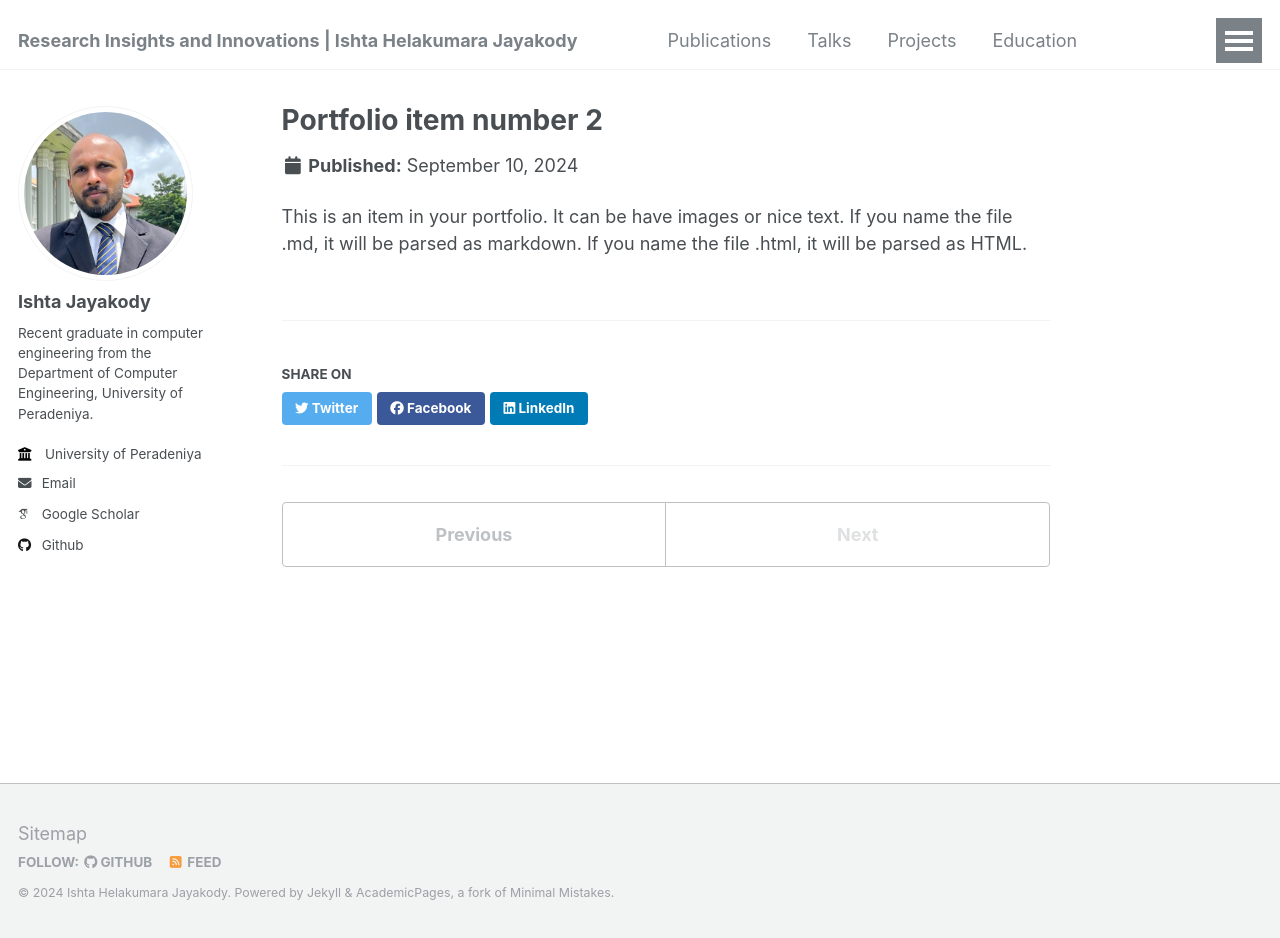
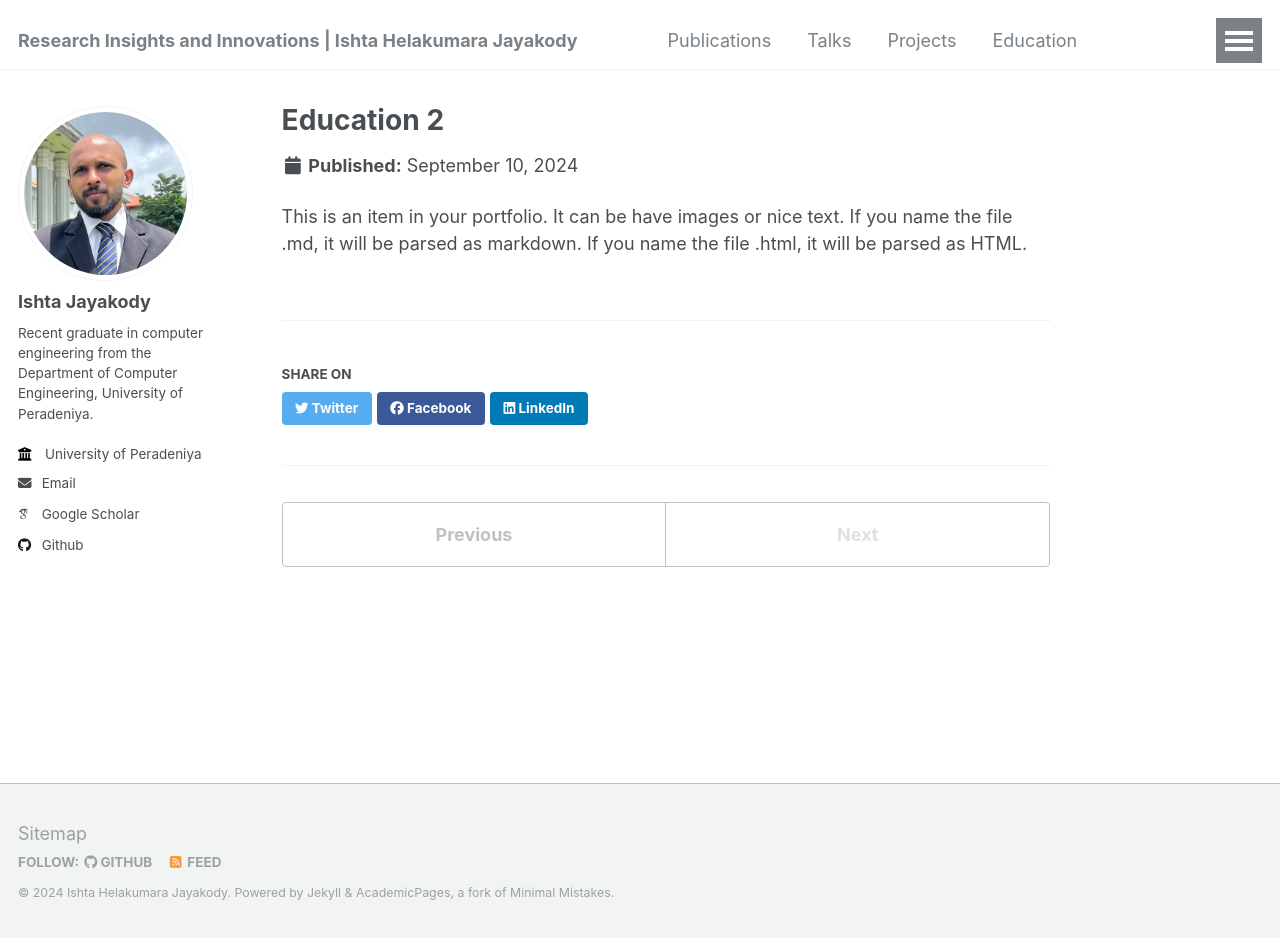
Before and after one commit to IshtaJayakody/IshtaJayakody.github.io, a Jekyll site: the page built from _portfolio/portfolio-2.html, in a window 1280 px wide and 938 px high. Built offline with Jekyll 4.4.1, drawn with Linux system fonts in a browser that asks for light colours; some web fonts are replaced.

Commit message:
Update portfolio-2.html

```diff
--- a/_portfolio/portfolio-2.html
+++ b/_portfolio/portfolio-2.html
@@ -1,6 +1,6 @@
 ---
-title: "Portfolio item number 2"
-excerpt: "Short description of portfolio item number 2 <br/><img src='/images/500x300.png'>"
+title: "Education 2"
+excerpt: "Short description of Education 2"
 collection: portfolio
 ---
 
```
